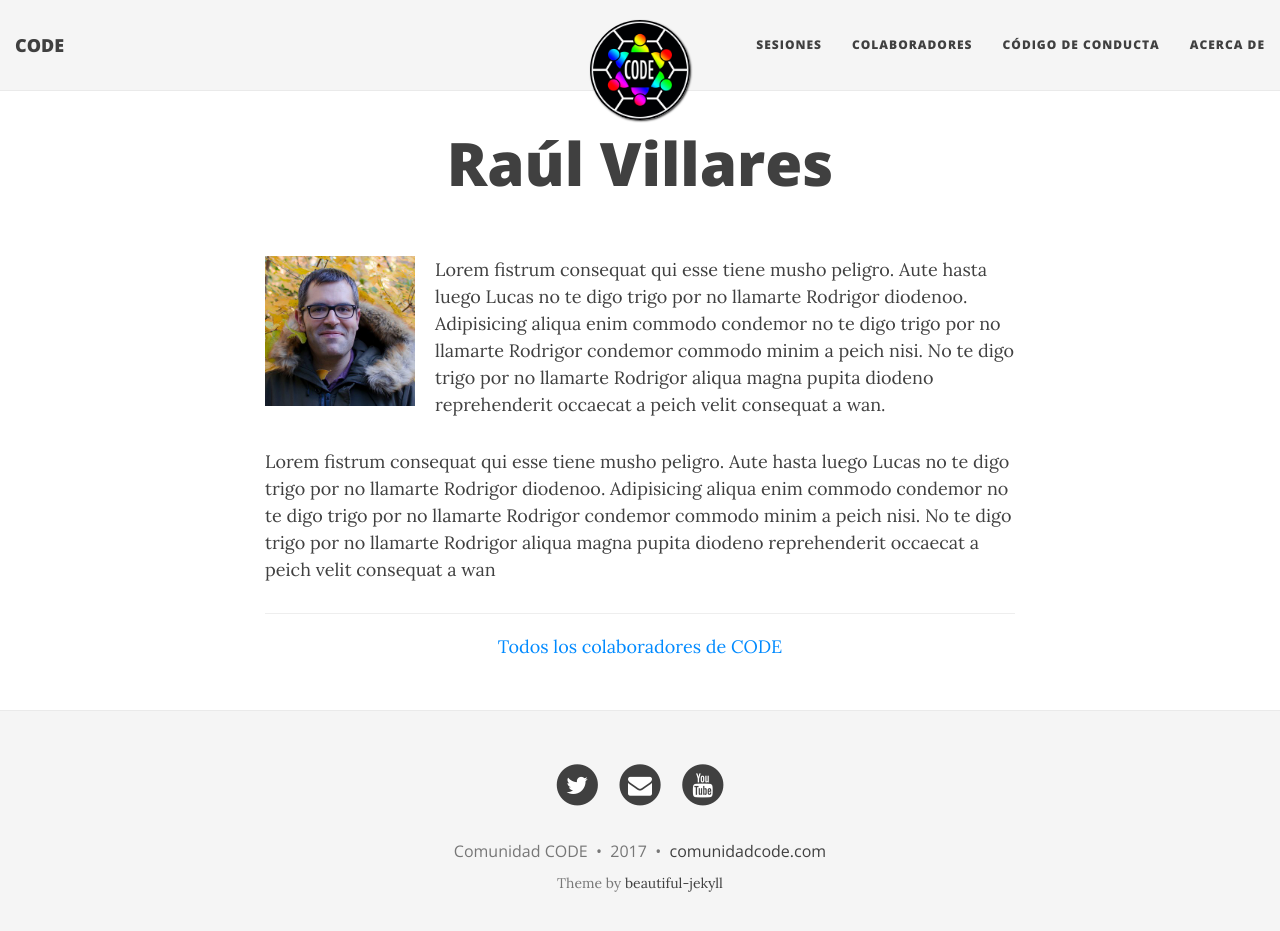
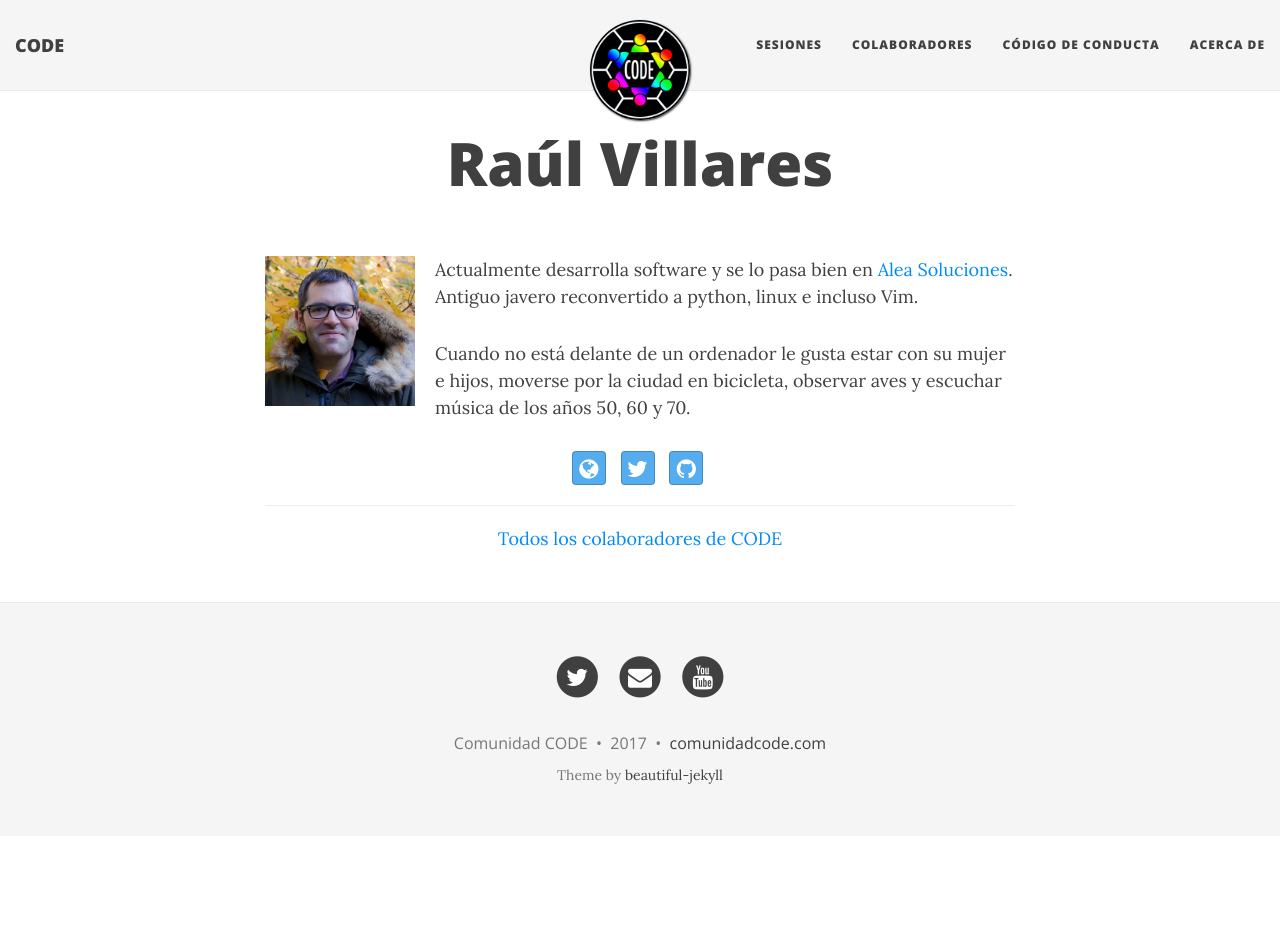
Before and after one commit to comunidadcode/comunidadcode.github.io, a Jekyll site: the page built from colaboradores/raul-villares.md, in a window 1280 px wide and 944 px high. Shown: the top 931 px of the window. Built offline with Jekyll 4.4.1, drawn with Linux system fonts in a browser that asks for light colours; nearby versions of some CDN libraries.

Commit message:
Añadida página del colabordor Raul Villares.

```diff
--- a/colaboradores/raul-villares.md
+++ b/colaboradores/raul-villares.md
@@ -1,10 +1,13 @@
 ---
 layout: collaborator
 title: Raúl Villares
+twitter: raulvillaresbg
+homepage: http://raulvillares.com
+github: raulvillares
 ---
 
 ![Raúl Villares](/img/colaboradores/raul-villares.jpg){: .collaborator-page-image }
 
-Lorem fistrum consequat qui esse tiene musho peligro. Aute hasta luego Lucas no te digo trigo por no llamarte Rodrigor diodenoo. Adipisicing aliqua enim commodo condemor no te digo trigo por no llamarte Rodrigor condemor commodo minim a peich nisi. No te digo trigo por no llamarte Rodrigor aliqua magna pupita diodeno reprehenderit occaecat a peich velit consequat a wan.
+Actualmente desarrolla software y se lo pasa bien en [Alea Soluciones](https://github.com/aleasoluciones/bifer). Antiguo javero reconvertido a python, linux e incluso Vim.
 
-Lorem fistrum consequat qui esse tiene musho peligro. Aute hasta luego Lucas no te digo trigo por no llamarte Rodrigor diodenoo. Adipisicing aliqua enim commodo condemor no te digo trigo por no llamarte Rodrigor condemor commodo minim a peich nisi. No te digo trigo por no llamarte Rodrigor aliqua magna pupita diodeno reprehenderit occaecat a peich velit consequat a wan
+Cuando no está delante de un ordenador le gusta estar con su mujer e hijos, moverse por la ciudad en bicicleta, observar aves y escuchar música de los años 50, 60 y 70.
```
